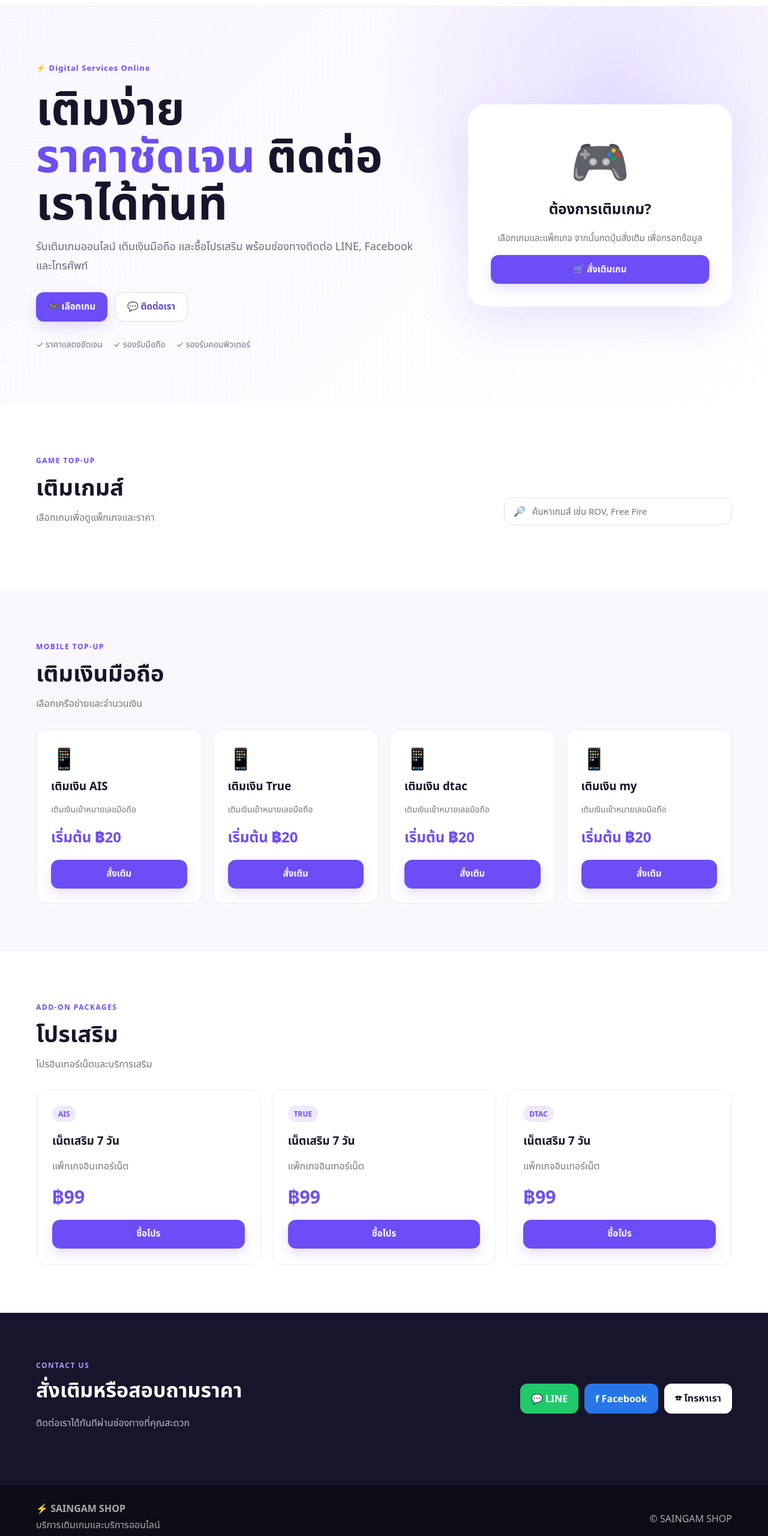
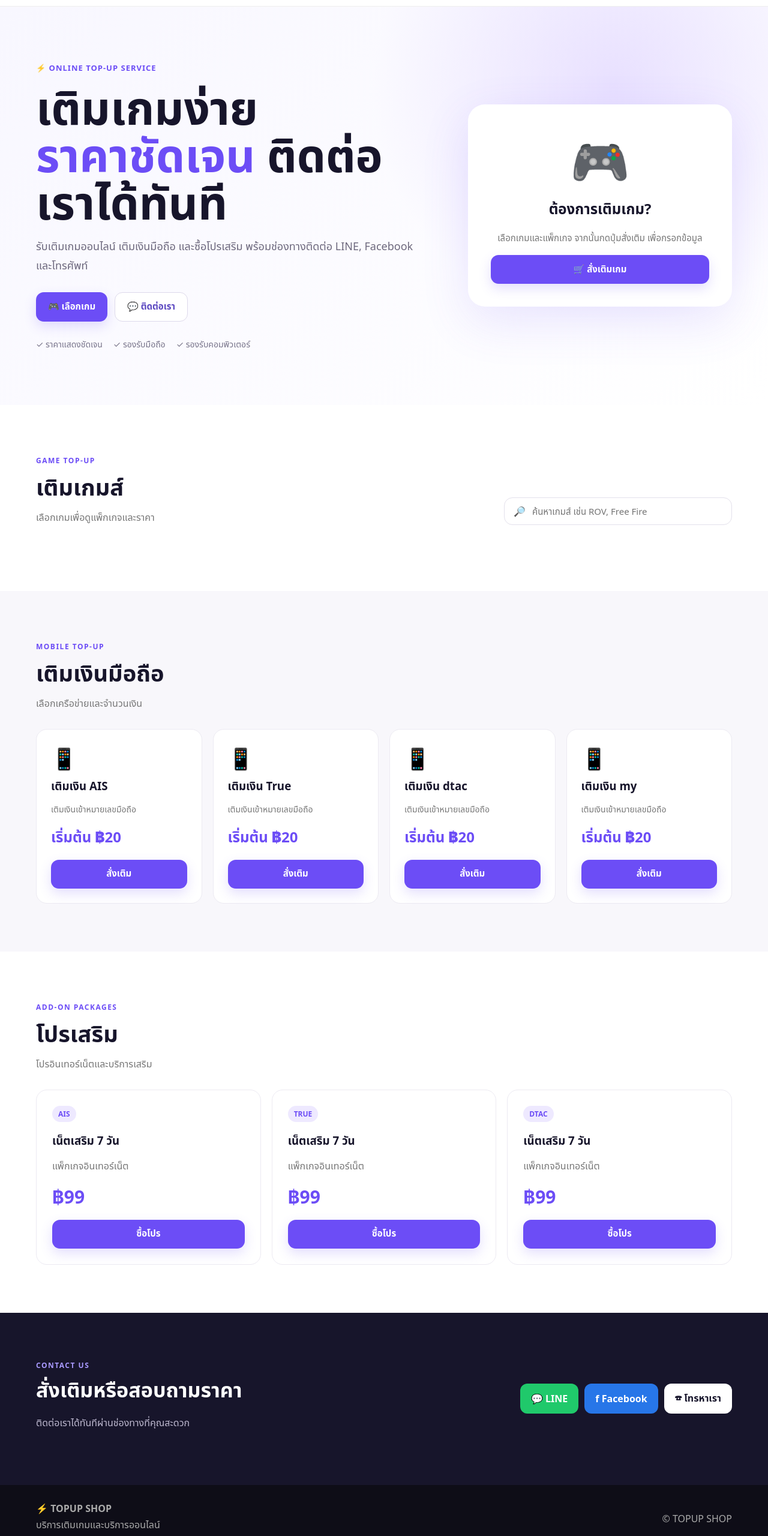
Before and after one commit to 7c65mktbp7-a11y/Saingamshop, a plain HTML site: page index.html in a window 1280 px wide. Shown: the part 60-2620 px from the top of the page at 60% size. Drawn offline with Linux system fonts and the light colour scheme.

Commit message:
Rename instances of 'SAINGAM SHOP' to 'TOPUP SHOP'

```diff
--- a/index.html
+++ b/index.html
@@ -15,7 +15,7 @@
 
     <meta name="theme-color" content="#6c4df6">
 
-    <title>SAINGAM SHOP | เติมเกม เติมเงินมือถือ โปรเสริม</title>
+    <title>TOPUP SHOP | เติมเกม เติมเงินมือถือ โปรเสริม</title>
 
     <link rel="stylesheet" href="style.css">
 </head>
@@ -32,7 +32,7 @@
 
         <a href="#home" class="logo">
             <span class="logo-icon">⚡</span>
-            SAINGAM SHOP
+            TOPUP SHOP
         </a>
 
         <button
@@ -91,11 +91,11 @@
         <div class="hero-content">
 
             <span class="hero-label">
-                ⚡ Digital Services Online
+                ⚡ ONLINE TOP-UP SERVICE
             </span>
 
             <h1>
-                เติมง่าย
+                เติมเกมง่าย
                 <br>
                 <span>ราคาชัดเจน</span>
                 ติดต่อเราได้ทันที
@@ -575,7 +575,7 @@
             <div class="contact-buttons">
 
                 <a
-                    href="https://lin.ee/vf78tz0"
+                    href="https://line.me/"
                     target="_blank"
                     class="contact-button line-button"
                 >
@@ -584,7 +584,7 @@
 
 
                 <a
-                    href="https://www.facebook.com/share/1FX4SWpoMv/?mibextid=wwXIfr/"
+                    href="https://facebook.com/"
                     target="_blank"
                     class="contact-button facebook-button"
                 >
@@ -593,7 +593,7 @@
 
 
                 <a
-                    href="tel:0843123861"
+                    href="tel:0800000000"
                     class="contact-button phone-button"
                 >
                     ☎ โทรหาเรา
@@ -621,7 +621,7 @@
         <div>
 
             <strong>
-                ⚡ SAINGAM SHOP
+                ⚡ TOPUP SHOP
             </strong>
 
             <p>
@@ -634,7 +634,7 @@
         <p>
             ©
             <span id="year"></span>
-            SAINGAM SHOP
+            TOPUP SHOP
         </p>
 
     </div>
```
